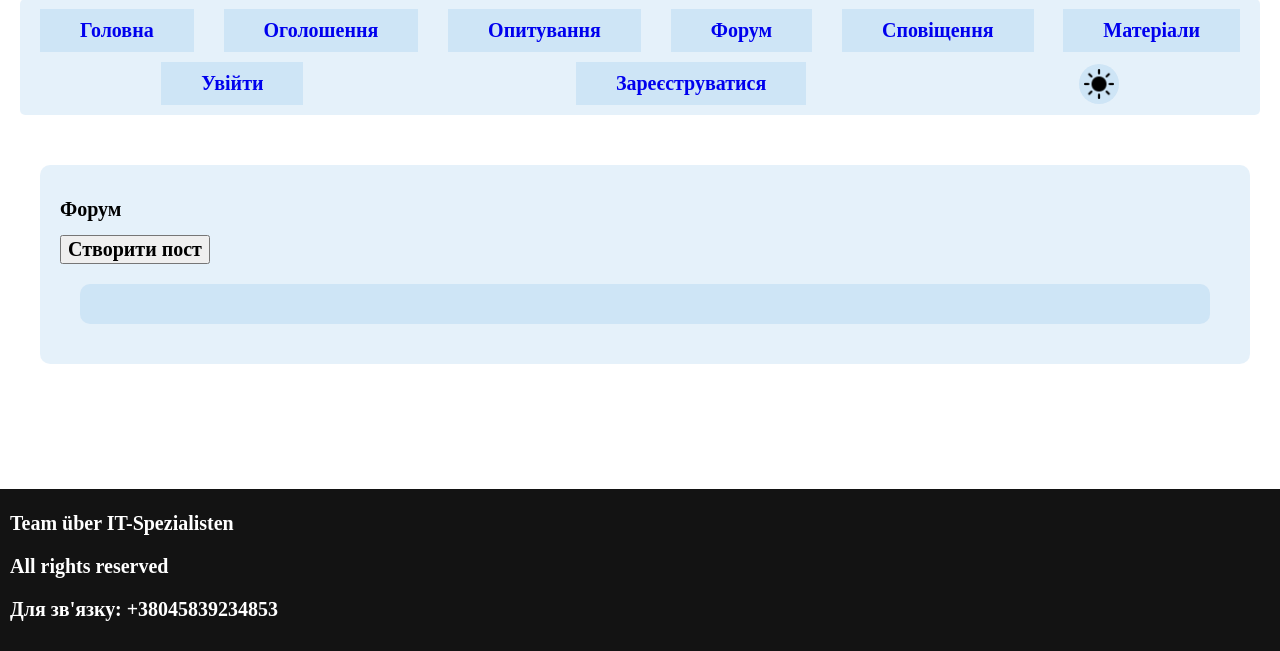
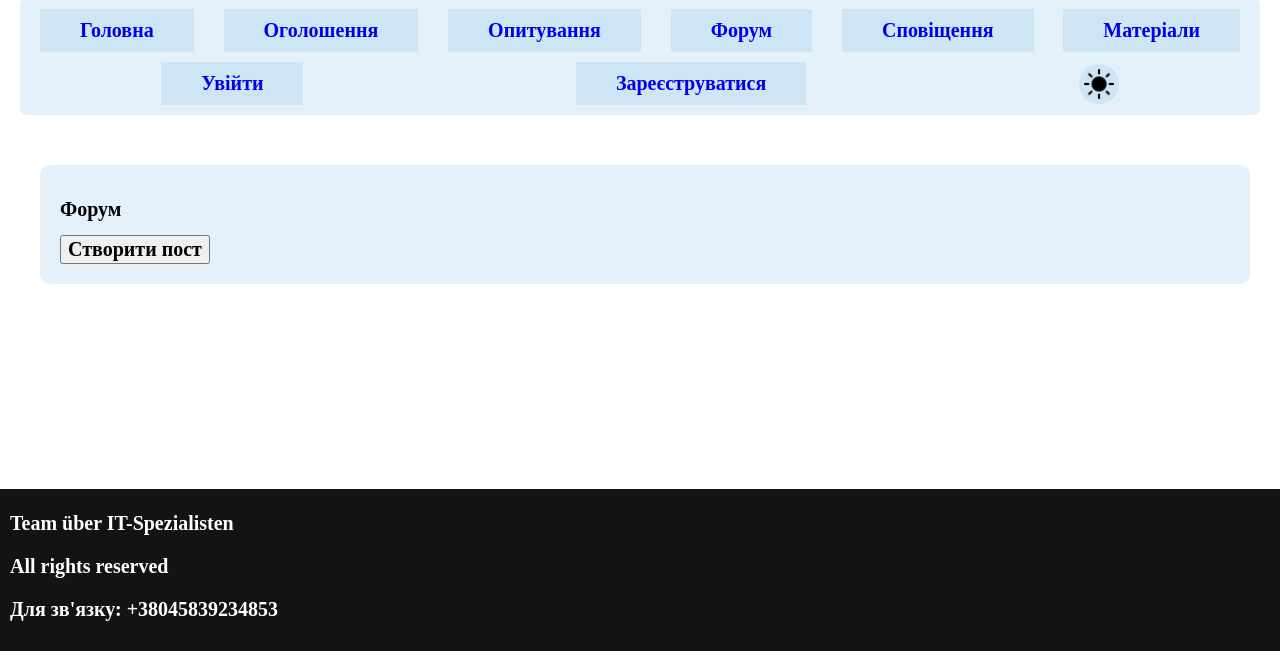
Before and after one commit to TimGamesYT/PortalGroup, a Django app: page /forum/ in a window 1280 px wide. Shown: the part 149-800 px from the top of the page. Run offline with Django 5.2, Linux system fonts and the light colour scheme; data that the repository does not hold is empty.

Commit message:
Forum template fix

```diff
--- a/templates/forum/forum-template.html
+++ b/templates/forum/forum-template.html
@@ -5,16 +5,12 @@
         <h1>Форум</h1>
         <a href="{% url 'create-post' %}"><button>Створити пост</button></a>
 
-        <div class="profile-forum-box">
-            <div class="forum-posts">
-                {% for post in posts %}
-                    <div class="forum-post">
-                        <h3>{{ post.short_description }} створений <strong>{{ post.author }}</strong> {{ post.created_at }}</h3>
+        {% for post in posts %}
+            <div class="profile-forum-box">
+                <h3>{{ post.short_description }} створений <strong>{{ post.author }}</strong> {{ post.created_at }}</h3>
 
-                        <a href="{% url 'post-detail' post.pk %}"><button>Деталі</button></a>
-                    </div>
-                {% endfor %}
+                <a href="{% url 'post-detail' post.pk %}"><button>Деталі</button></a>
             </div>
-        </div>
+        {% endfor %}
     </div>
 {% endblock %}
```
